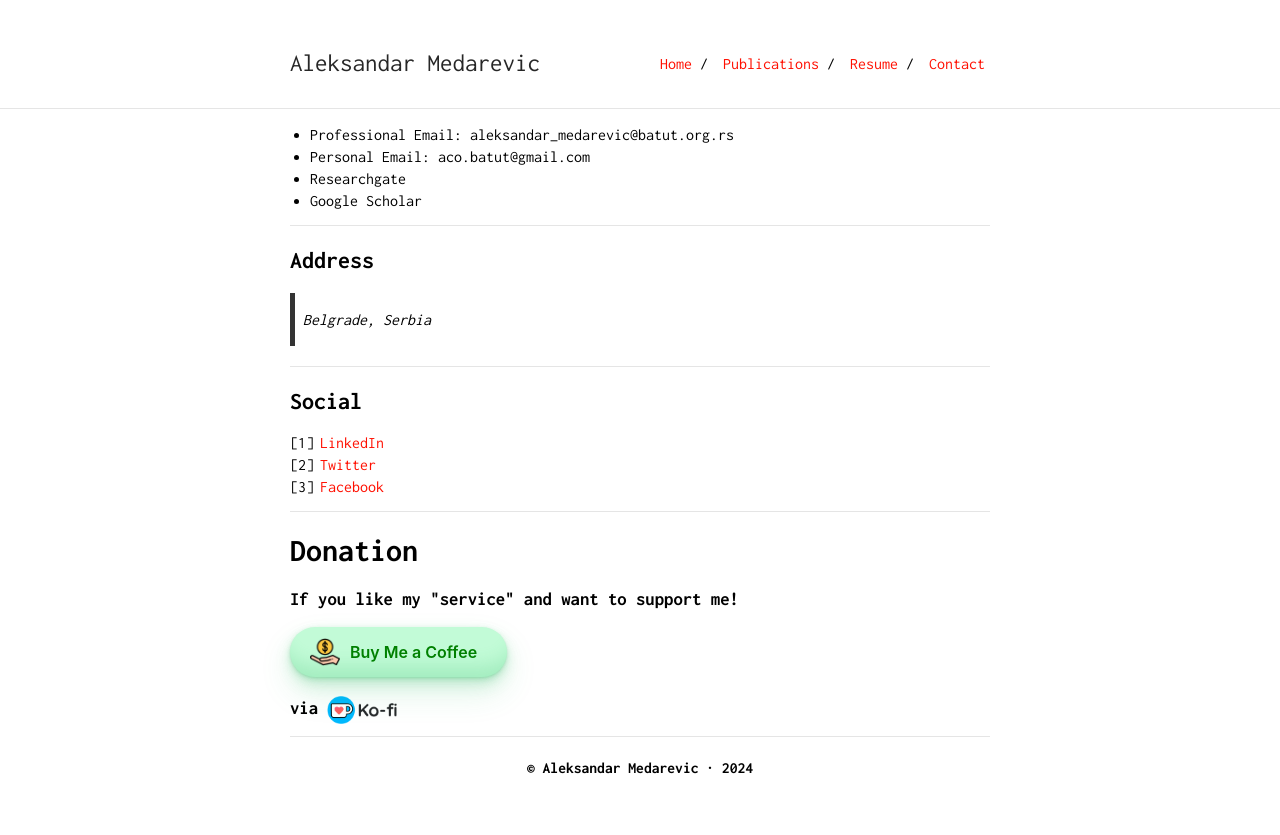
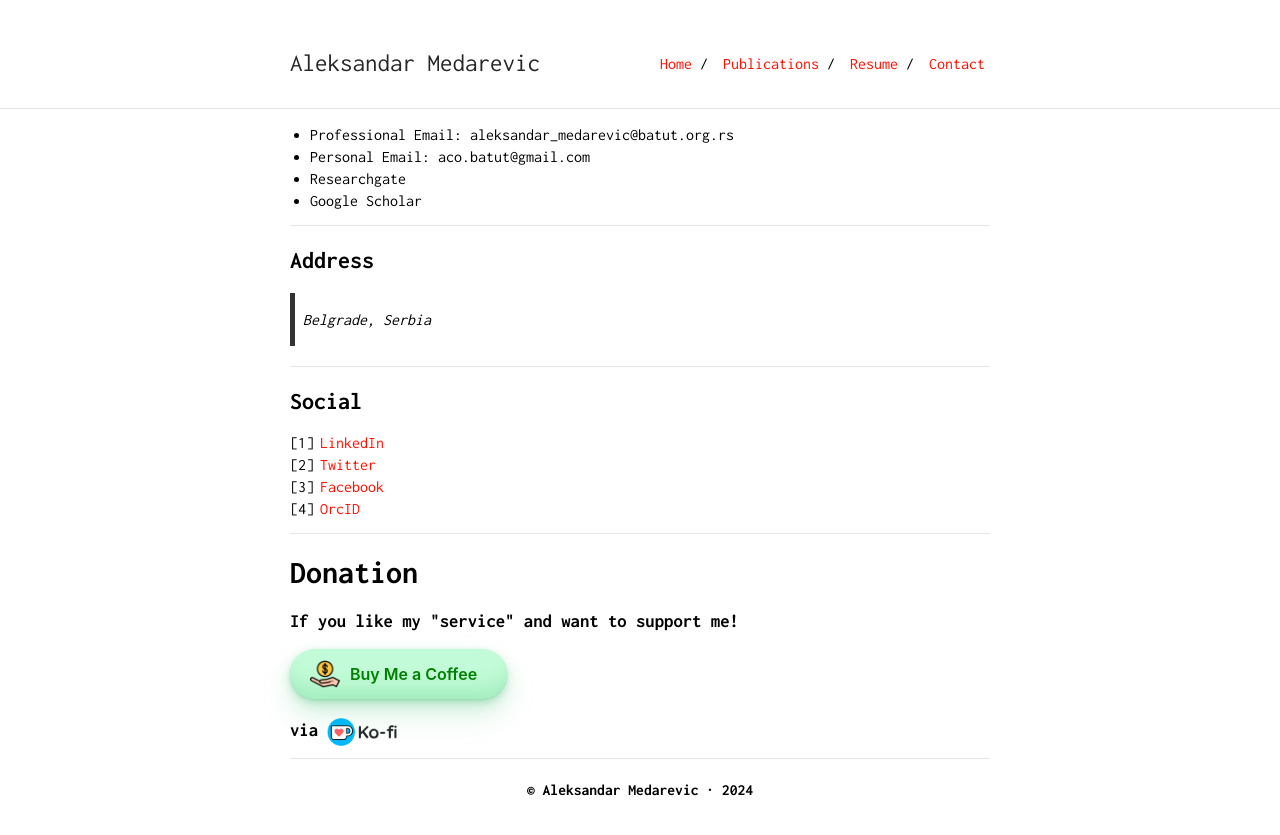
Before and after one commit to AleksandarMedarevic/personal_web_site, a Jekyll site: the page built from contact.md, in a window 1280 px wide. Shown: the top 835 px of the page. Built offline with Jekyll 4.4.1, drawn with Linux system fonts in a browser that asks for light colours; comment, search, counter and statistics services are not loaded.

Commit message:
Update contact.md

```diff
--- a/contact.md
+++ b/contact.md
@@ -20,3 +20,4 @@ is_contact: true
 1. [LinkedIn](https://www.linkedin.com/in/aleksandar-medarevic-6a6150243)
 2. [Twitter](https://twitter.com/amedarevic)
 3. [Facebook](https://www.facebook.com/acomfacetwitgoogleplus)
+4. [OrcID]([https://orcid.org/0000-0002-7483-3625])
```
